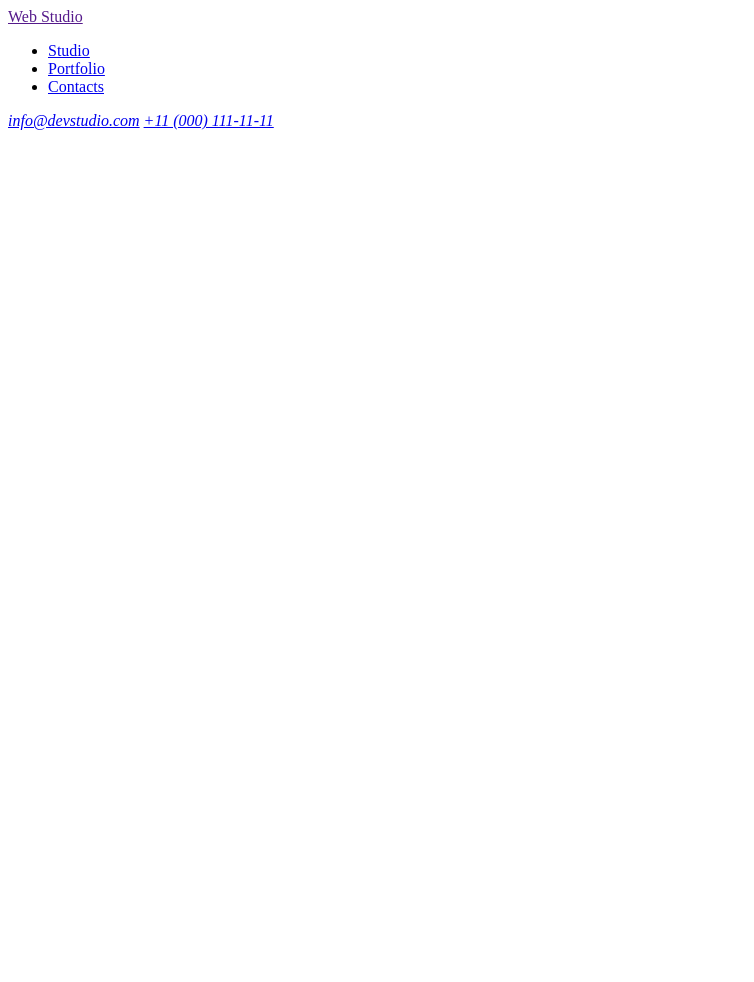
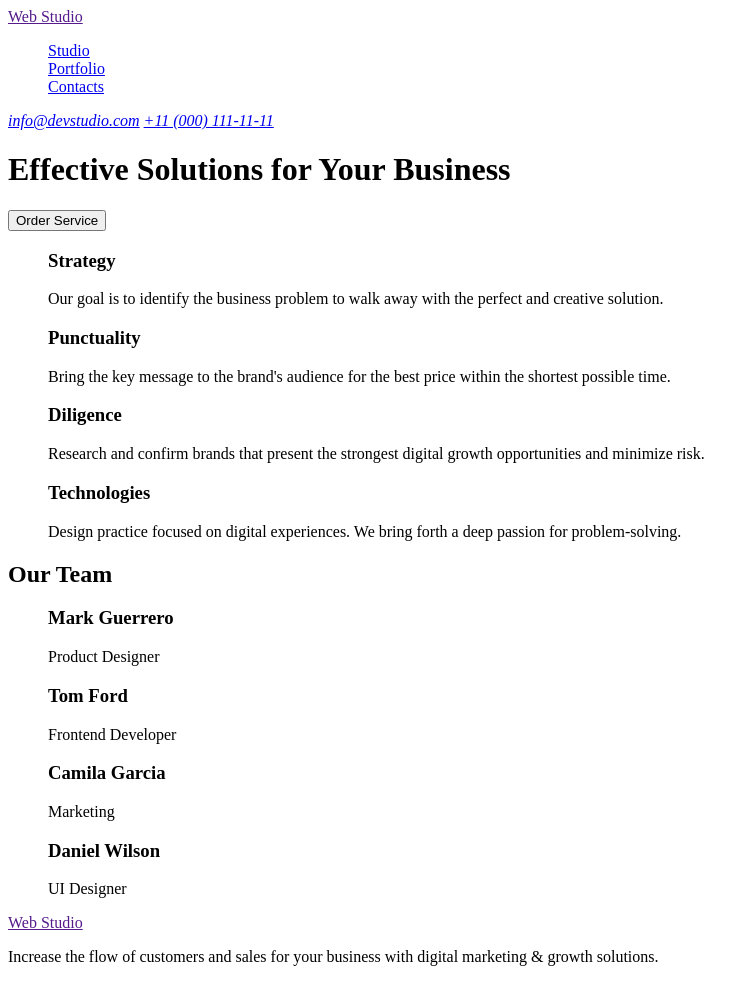
Before and after one commit to Nadi-Strelchenko/goit-markup-hw-01, a plain HTML site: page index.html in a window 1280 px wide. Shown: the whole page, without its empty margins (0-754 px from the left). Before the commit the page ends 800 px from the top, so only its background shows below. Drawn offline with Linux system fonts and the light colour scheme.

Commit message:
add section

```diff
--- a/index.html
+++ b/index.html
@@ -3,7 +3,12 @@
   <head>
     <meta charset="UTF-8" />
     <meta name="viewport" content="Effective Solutions for Your Business" />
-    <title>Effective Solutions for Your Business</title>
+    <title>Business</title>
+    <style>
+      ul {
+        list-style-type: none;
+      }
+    </style>
   </head>
   <body>
     <header>
@@ -22,8 +27,73 @@
       </address>
     </header>
 
-    <main></main>
+    <main>
+      <h1>Effective Solutions for Your Business</h1>
+      <button>Order Service</button>
 
-    <footer></footer>
+      <section>
+        <ul>
+          <li>
+            <h3>Strategy</h3>
+            <p>
+              Our goal is to identify the business problem to walk away with the
+              perfect and creative solution.
+            </p>
+          </li>
+          <li>
+            <h3>Punctuality</h3>
+            <p>
+              Bring the key message to the brand's audience for the best price
+              within the shortest possible time.
+            </p>
+          </li>
+          <li>
+            <h3>Diligence</h3>
+            <p>
+              Research and confirm brands that present the strongest digital
+              growth opportunities and minimize risk.
+            </p>
+          </li>
+          <li>
+            <h3>Technologies</h3>
+            <p>
+              Design practice focused on digital experiences. We bring forth a
+              deep passion for problem-solving.
+            </p>
+          </li>
+        </ul>
+      </section>
+
+      <section>
+        <h2>Our Team</h2>
+
+        <ul>
+          <li>
+            <h3>Mark Guerrero</h3>
+            <p>Product Designer</p>
+          </li>
+          <li>
+            <h3>Tom Ford</h3>
+            <p>Frontend Developer</p>
+          </li>
+          <li>
+            <h3>Camila Garcia</h3>
+            <p>Marketing</p>
+          </li>
+          <li>
+            <h3>Daniel Wilson</h3>
+            <p>UI Designer</p>
+          </li>
+        </ul>
+      </section>
+    </main>
+
+    <footer>
+      <a href="" target="_blank"> Web Studio </a>
+      <p>
+        Increase the flow of customers and sales for your business with digital
+        marketing & growth solutions.
+      </p>
+    </footer>
   </body>
 </html>
```
